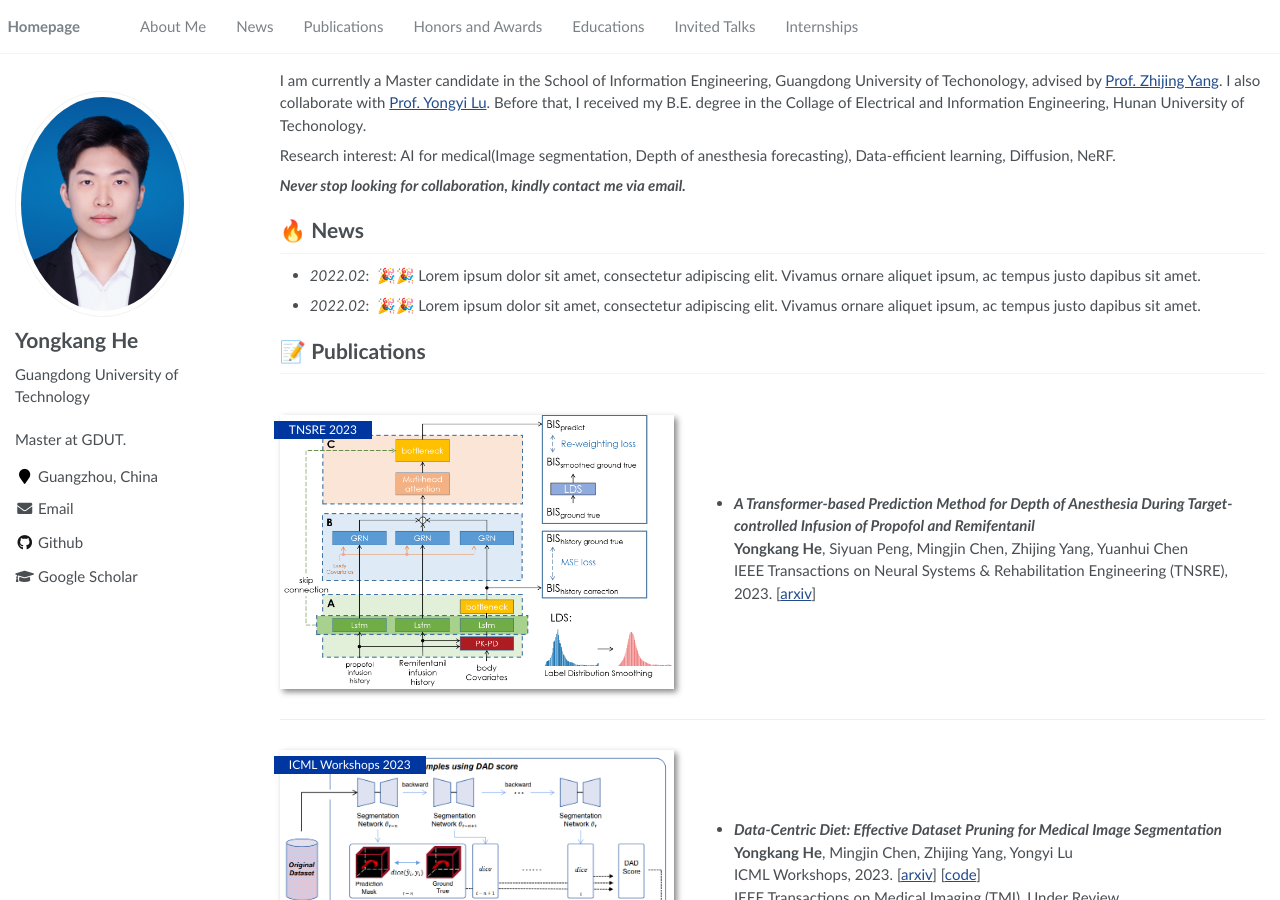
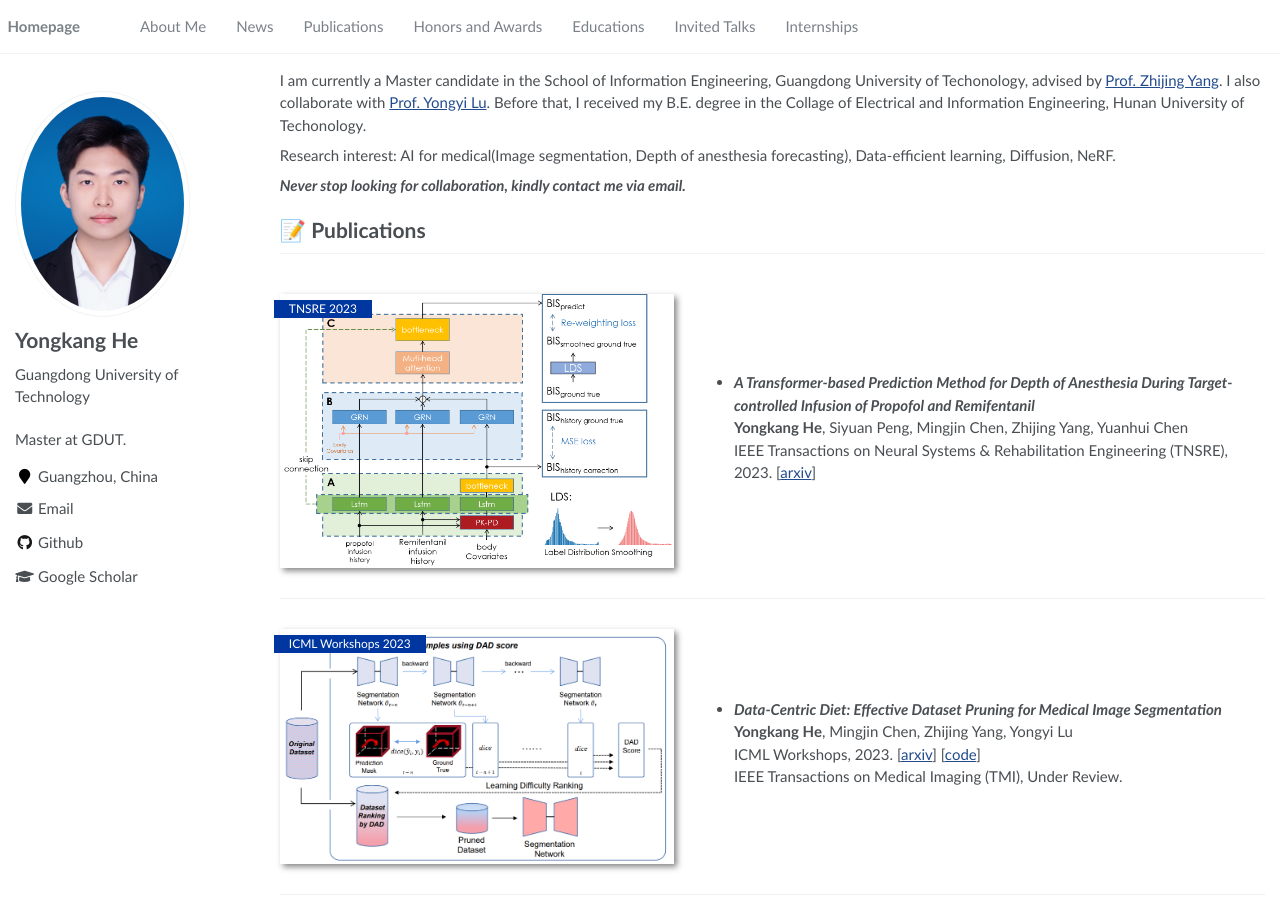
Before and after one commit to heeeyk/heeeyk.github.io, a Jekyll site: the page built from _pages/about.md, in a window 1280 px wide and 900 px high. Built offline with Jekyll 4.4.1, drawn with Linux system fonts in a browser that asks for light colours.

Commit message:
Update about.md

```diff
--- a/_pages/about.md
+++ b/_pages/about.md
@@ -15,9 +15,9 @@ Research interest: AI for medical(Image segmentation, Depth of anesthesia foreca
 ***Never stop looking for collaboration, kindly contact me via email.***
 
 
-# 🔥 News
+<!--# 🔥 News
 - *2022.02*: &nbsp;🎉🎉 Lorem ipsum dolor sit amet, consectetur adipiscing elit. Vivamus ornare aliquet ipsum, ac tempus justo dapibus sit amet.
-- *2022.02*: &nbsp;🎉🎉 Lorem ipsum dolor sit amet, consectetur adipiscing elit. Vivamus ornare aliquet ipsum, ac tempus justo dapibus sit amet.
+- *2022.02*: &nbsp;🎉🎉 Lorem ipsum dolor sit amet, consectetur adipiscing elit. Vivamus ornare aliquet ipsum, ac tempus justo dapibus sit amet. -->
 
 # 📝 Publications
 <div class='paper-box'><div class='paper-box-image'><div><div class="badge">TNSRE 2023</div><img src='images/paper1.png' alt="sym" width="100%"></div></div>
```
